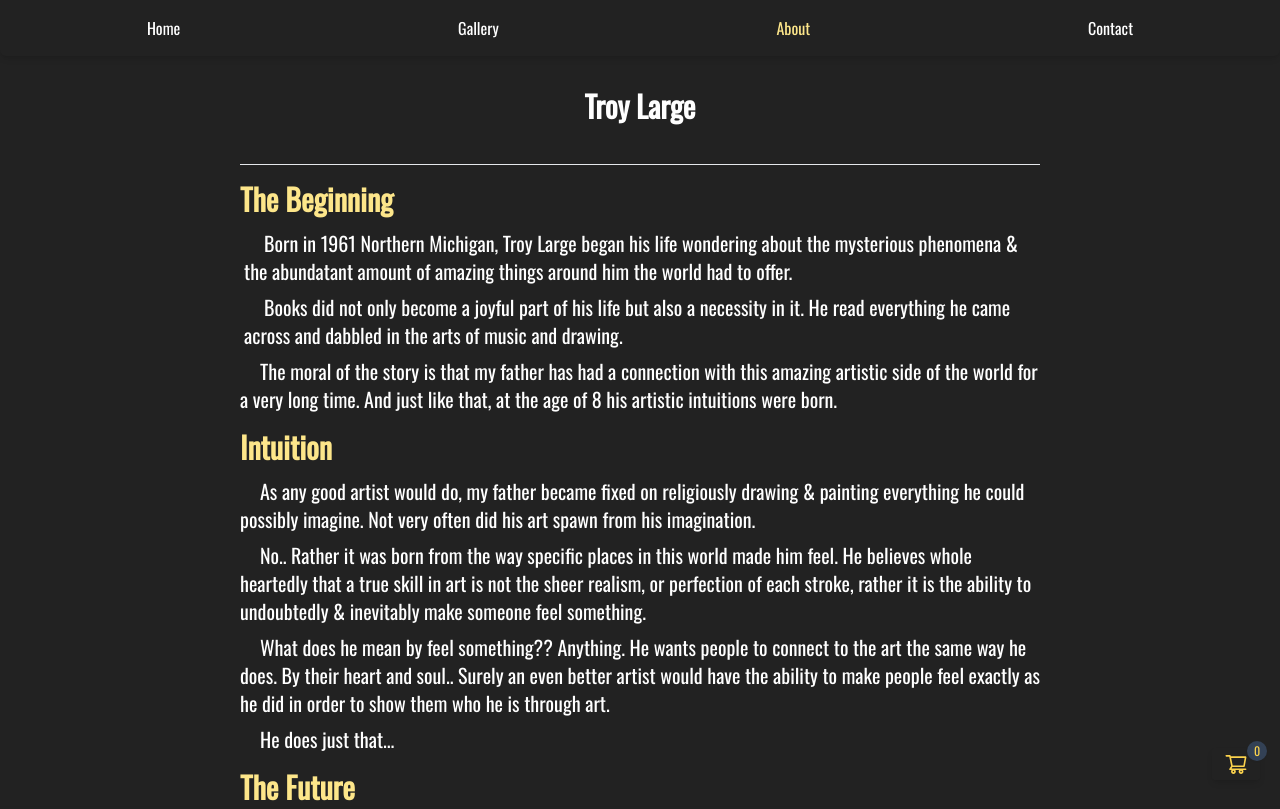
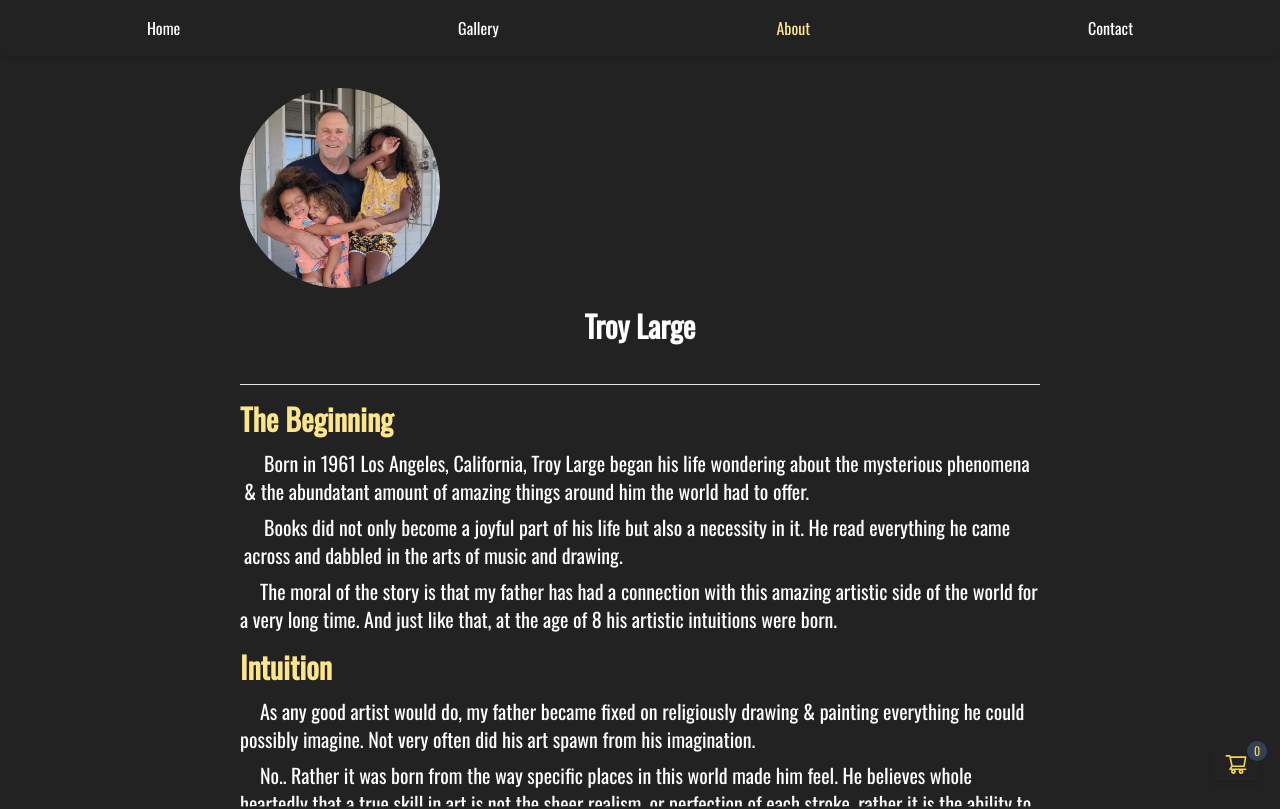
Before and after one commit to RyanLarge13/Troy-Large, a Next.js app: page /about in a window 1280 px wide. Shown: the top 809 px of the page. Built offline with nearby package versions, Linux system fonts and the light colour scheme.

Commit message:
Touch Up

```diff
--- a/app/about/page.jsx
+++ b/app/about/page.jsx
@@ -1,15 +1,26 @@
+import Image from "next/image";
+import TroyLarge from "/public/assets/troy-large.jpg";
+
 const About = () => {
   return (
-    <section className="p-2 md: px-5 lg:px-60">
+    <section className="p-2 px-3 md:px-5 lg:px-60">
+      <div className="overflow-hidden rounded-full w-[200px] h-[200px] mb-5">
+        <Image
+          src={TroyLarge}
+          height={200}
+          width={250}
+          className="h-full w-full object-cover"
+        />
+      </div>
       <h1 className="text-3xl font-bold text-center mb-10">Troy Large</h1>
       <hr />
       <h2 className="text-2xl mt-4 mb-3 font-bold md:text-3xl text-amber-200">
         The Beginning
       </h2>
       <p className="indent-5 mb-2 ml-1 md:text-xl">
-        Born in 1961 Northern Michigan, Troy Large began his life wondering
-        about the mysterious phenomena & the abundatant amount of amazing things
-        around him the world had to offer.
+        Born in 1961 Los Angeles, California, Troy Large began his life
+        wondering about the mysterious phenomena & the abundatant amount of
+        amazing things around him the world had to offer.
       </p>
       <p className="indent-5 mb-2 ml-1 md:text-xl">
         Books did not only become a joyful part of his life but also a necessity
--- a/app/contact/page.jsx
+++ b/app/contact/page.jsx
@@ -28,7 +28,7 @@ const Contact = () => {
   };
 
   return (
-    <section className="flex flex-col justify-center lg:px-60">
+    <section className="flex flex-col justify-center px-3 md:px-5 lg:px-60">
       <h1 className="text-center font-bold mb-5">Contact Troy</h1>
       <form
         onBlur={() => storeCredentials()}
--- a/app/page.jsx
+++ b/app/page.jsx
@@ -19,7 +19,7 @@ const Home = async () => {
   return (
     <section className="mt-20 px-3 flex flex-col justify-center items-start text-white md:grid md:grid-cols-2 md:gap-10 md:px-10 lg:grid lg:grid-cols-3 lg:gap-20">
       {paintings.map((painting) => (
-        <div key={painting._id} className="my-5">
+        <div key={painting._id} className="my-10 md:my-5">
           <img
             src={painting.Img}
             alt={painting.Title}
--- a/app/painting/page.jsx
+++ b/app/painting/page.jsx
@@ -1,6 +1,15 @@
 "use client";
 import { useState, useEffect } from "react";
 import { useSearchParams } from "next/navigation";
+
+/*export const generateMetadata = async ({ params, searchParams }) => {
+  const res = await fetch(`/api/painting/${paintingId}`);
+  const data = await res.json();
+  return {
+    title: data[0].Title,
+    description: data[0].Description,
+  };
+};*/
 
 const Painting = () => {
   const [painting, setPainting] = useState(null);
@@ -45,7 +54,7 @@ const Painting = () => {
             alt={painting.Title}
             className="object-cover mx-auto w-full h-full md:w-[800px] md:h-[700px] lg:w-[500px] lg:h-[300px]"
           />
-          <p className="mt-5 text-center md:text-2xl md:w-[50%] md:my-20 md:mx-auto">
+          <p className="mt-5 mx-5 text-center md:text-2xl md:w-[50%] md:my-20 md:mx-auto">
             {painting.Description}
           </p>
           <p className="text-sm text-center mt-5">{painting.Price}</p>
```
Also changed, not shown: public/assets/troy-large.jpg (added).
